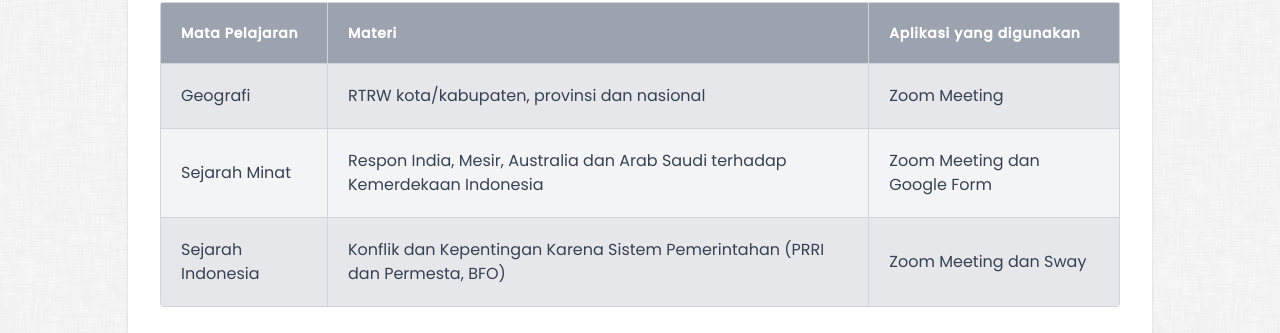
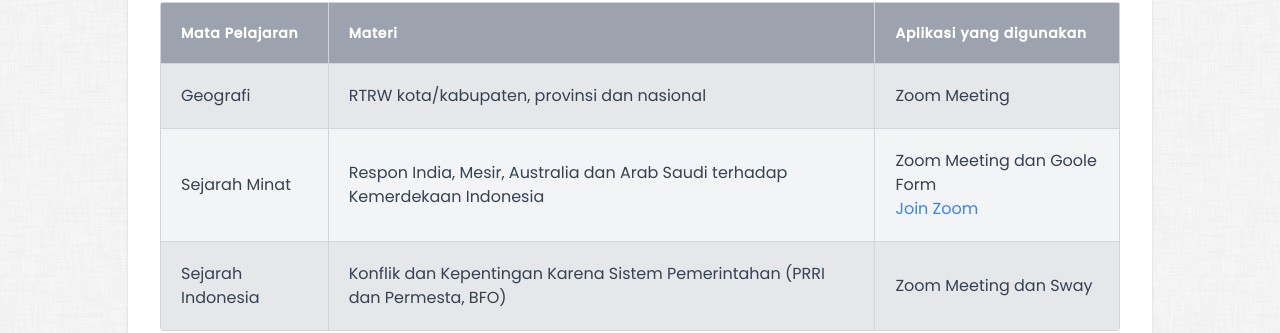
Before and after one commit to AzsaNrD/jadwal-pelajaran.github.io, a website: page home.html in a window 1280 px wide. Shown: the part 510-843 px from the top of the page. Drawn offline with nearby package versions, Linux system fonts and the light colour scheme.

Commit message:
link zoom

```diff
--- a/home.html
+++ b/home.html
@@ -94,7 +94,10 @@
                 <tr class="bg-gray-100">
                   <td class="p-5 border border-gray-300">Sejarah Minat</td>
                   <td class="p-5 border border-gray-300">Respon India, Mesir, Australia dan Arab Saudi terhadap Kemerdekaan Indonesia</td>
-                  <td class="p-5 border border-gray-300">Zoom Meeting dan Google Form</td>
+                  <td class="p-5 border border-gray-300">
+                    <p>Zoom Meeting dan Goole Form</p>
+                    <a href="https://us02web.zoom.us/j/88663745029?pwd=YytOYVdlOVlQUGxiMXlmR21adG5SZz09" class="text-blue-500 hover:underline">Join Zoom</a>
+                  </td>
                 </tr>
                 <tr class="bg-gray-200">
                   <td class="p-5 border border-gray-300">Sejarah Indonesia</td>
```
